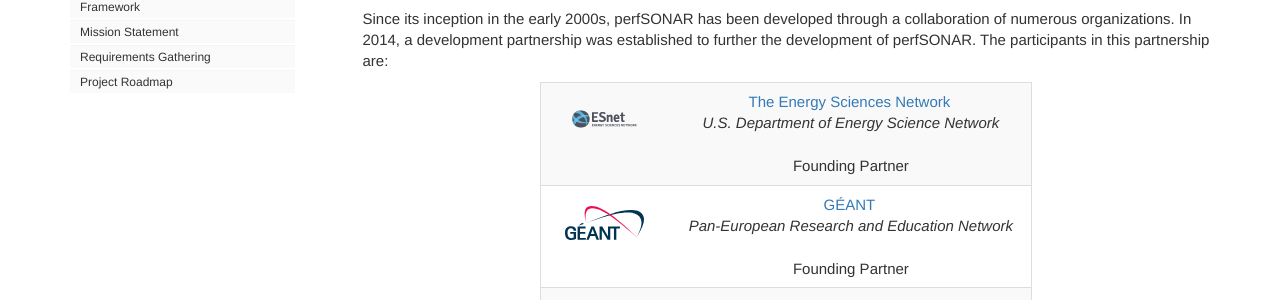
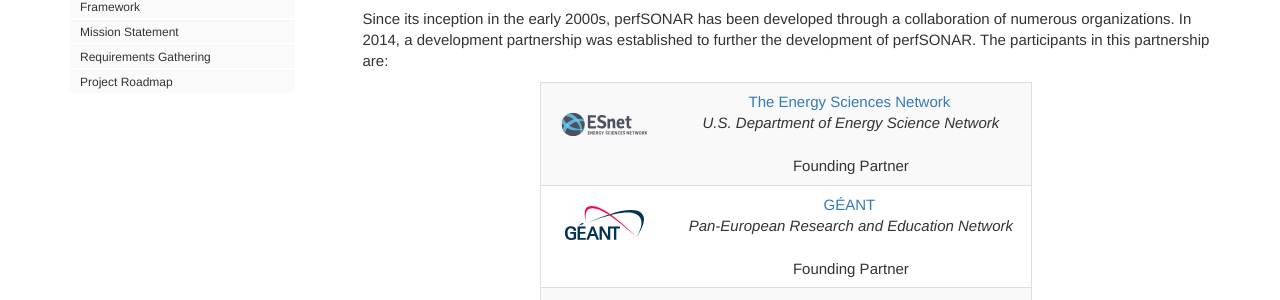
Before and after one commit to perfsonar/website, a Jekyll site: the page built from pages/collab/about.md, in a window 1280 px wide. Shown: the part 296-596 px from the top of the page. Built offline with Jekyll 4.4.1, drawn with Linux system fonts in a browser that asks for light colours; comment, search, counter and statistics services are not loaded.

Commit message:
Make ESnet logo bigger

```diff
--- a/_includes/footer.html
+++ b/_includes/footer.html
@@ -18,7 +18,7 @@ wider logos more visual dominance.
 	  perfSONAR is developed by a <a href="collab_about.html">partnership</a> of these institutions:
 	  <br/>
 	  <br/>
-	  <a href="https://www.es.net"><img src="images/logos/esnet.svg" alt="ESNet Logo" target="_blank" height="{{ logo_height | times: 0.5 }}pt" /></a>
+	  <a href="https://www.es.net"><img src="images/logos/esnet.svg" alt="ESNet Logo" target="_blank" height="{{ logo_height | times: 1.0 }}pt" /></a>
 	  &nbsp;&nbsp;
 	  <a href="https://www.geant.net"><img src="images/logos/geant.svg" alt="GÉANT Logo" target="_blank" height="{{ logo_height | times: 0.7 }}pt" /></a>
 	  &nbsp;&nbsp;
--- a/pages/collab/about.md
+++ b/pages/collab/about.md
@@ -15,7 +15,7 @@ local:
       desc: U.S. Department of Energy Science Network
       url: https://www.es.net
       logo: images/logos/esnet.svg
-      scale: 0.75
+      scale: 1.0
       year: Founding Partner
 
     - name: G&Eacute;ANT
```
